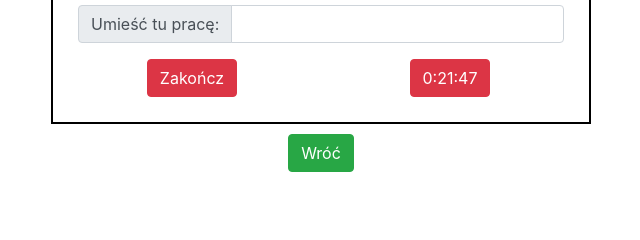
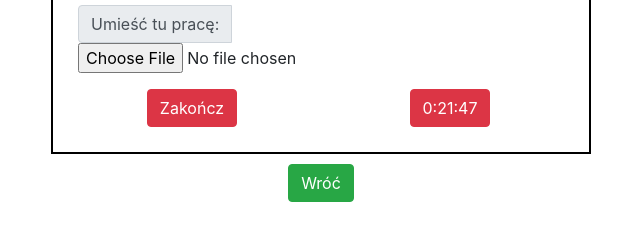
Before and after one commit to xNIGHTHAWKx/PDSI_Project, a plain HTML site: page student.html in a window 1280 px wide. Shown: the part 300-540 px from the top of the page, without its empty margins (319-959 px from the left). Drawn offline with nearby package versions, Linux system fonts and the light colour scheme.

Commit message:
prosty wybor pliku

```diff
--- a/student.html
+++ b/student.html
@@ -32,10 +32,10 @@
                         <h3>Tekst od nauczyciela, opis zadania, notatka</h3>
                     </div>
                     <div class="input-group mb-3">
-                        <div class="input-group-prepend">
+						<div class="input-group-prepend">
                             <span class="input-group-text">Umieść tu pracę: </span>
                         </div>
-                        <input type="text" class="form-control" aria-label="Username" aria-describedby="basic-addon1">
+						<input type="file" id="input-file-now" class="file-upload" />
                     </div>
 
                     <div class="row">
```
